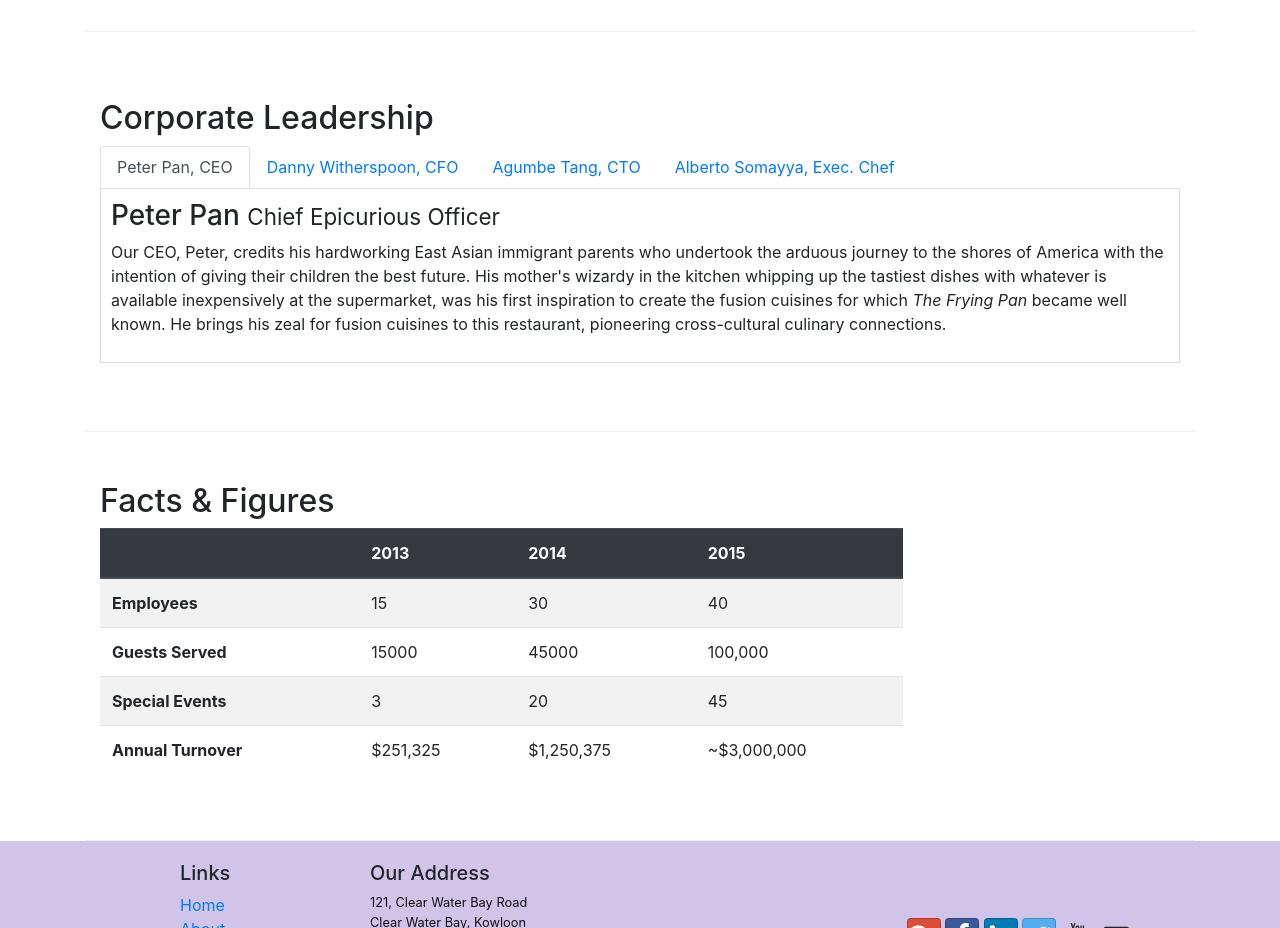
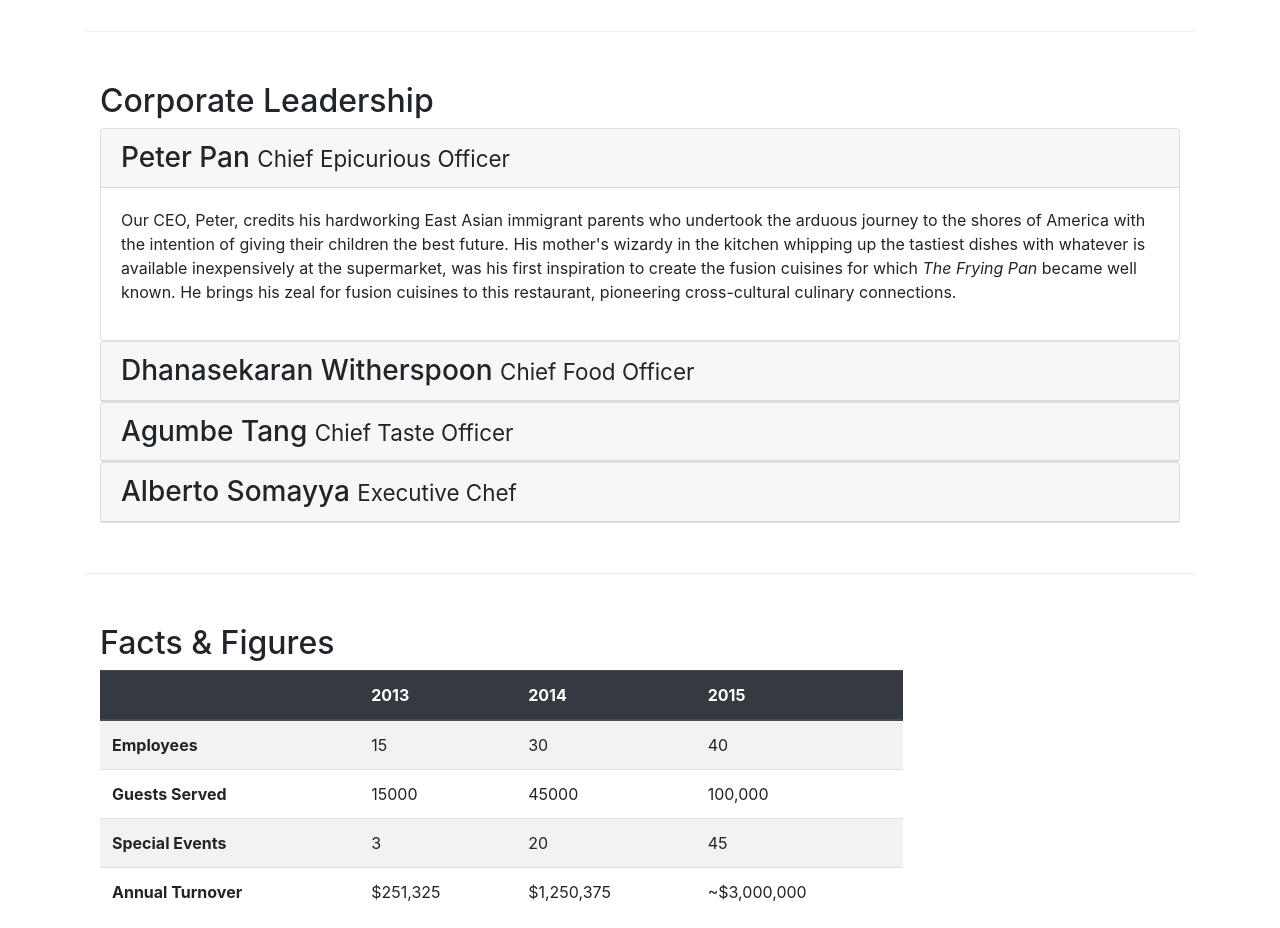
Before and after one commit to Shivam327/Con-Fusion, a website: page aboutus.html in a window 1280 px wide. Shown: the part 940-1868 px from the top of the page. Drawn offline with nearby package versions, Linux system fonts and the light colour scheme.

Commit message:
Accordion

```diff
--- a/aboutus.html
+++ b/aboutus.html
@@ -102,42 +102,62 @@
             <div class="col-12">
                 <h2>Corporate Leadership</h2>
 
-                <ul class="nav nav-tabs">
-                    <li class="nav-items">
-                        <a class="nav-link active" href="#peter" role="tab" data-toggle="tab" >Peter Pan, CEO</a>
-                    </li>
-
-                    <li class="nav-item">
-                        <a class="nav-link" href="#danny" role="tab" data-toggle="tab">Danny Witherspoon, CFO</a>
-                    </li>
-
-                    <li class="nav-item">
-                        <a class="nav-link" href="#agumbe"role="tab" data-toggle="tab">Agumbe Tang, CTO</a>
-                    </li>
-
-                    <li class="nav-item">
-                        <a class="nav-link" href="#alberto" role="tab" data-toggle="tab">Alberto Somayya, Exec. Chef</a>
-                    </li>
-                </ul>
-                <div class="tab-content">
-                    <div role="tabpanel" class="tab-pane fade show active" id="peter">
-                        <h3>Peter Pan <small>Chief Epicurious Officer</small></h3>
+                <div id="accordion">
+                    <div class="card">
+                        <div class="card-header" role="tab" id="peterhead">
+                        <h3 class="mb-0">
+                            <a data-toggle="collapse" data-target="#peter">
+                            Peter Pan <small>Chief Epicurious Officer</small>
+                            </a>
+                        </h3>
+                        </div>
+                        <div class="collapse show" id="peter" data-parent="#accordion">
+                            <div class="card-body">
                                 <p class="d-none d-sm-block">Our CEO, Peter, credits his hardworking East Asian immigrant parents who undertook the arduous journey to the shores of America with the intention of giving their children the best future. His mother's wizardy in the kitchen whipping up the tastiest dishes with whatever is available inexpensively at the supermarket, was his first inspiration to create the fusion cuisines for which <em>The Frying Pan</em> became well known. He brings his zeal for fusion cuisines to this restaurant, pioneering cross-cultural culinary connections.</p>
                             </div>
-
-                    <div role="tabpanel" class="tab-pane fade" id="danny">
-                        <h3>Dhanasekaran Witherspoon <small>Chief Food Officer</small></h3>
+                        </div>
+                    </div>
+                    <div class="card">
+                        <div class="card-header" role="tab" id="dannyhead">
+                        <h3 class="mb-0">
+                            <a class="collapsed" data-toggle="collapse" data-target="#danny">
+                            Dhanasekaran Witherspoon <small>Chief Food Officer</small>
+                            </a>
+                        </h3>
+                    </div>
+                    <div class="collapse" id="danny" data-parent="#accordion">
+                        <div class="card-body">
                             <p class="d-none d-sm-block">Our CFO, Danny, as he is affectionately referred to by his colleagues, comes from a long established family tradition in farming and produce. His experiences growing up on a farm in the Australian outback gave him great appreciation for varieties of food sources. As he puts it in his own words, <em>Everything that runs, wins, and everything that stays, pays!</em></p>
                         </div>
-
-                   <div role="tabpanel" class="tab-pane fade " id="agumbe">
-                        <h3>Agumbe Tang <small>Chief Taste Officer</small></h3>
+                    </div>
+                </div>
+                <div class="card">
+                        <div class="card-header" role="tab" id="agumbehead">
+                        <h3 class="mb-0">
+                            <a class="collapsed" data-toggle="collapse" data-target="#agumbe">
+                            Agumbe Tang <small>Chief Taste Officer</small>
+                            </a>
+                        </h3>
+                        </div>
+                    <div class="collapse" id="agumbe" data-parent="#accordion">
+                        <div class="card-body">
                             <p class="d-none d-sm-block">Blessed with the most discerning gustatory sense, Agumbe, our CTO, personally ensures that every dish that we serve meets his exacting tastes. Our chefs dread the tongue lashing that ensues if their dish does not meet his exacting standards. He lives by his motto, <em>You click only if you survive my lick.</em></p>
                         </div>
-
-                   <div role="tabpanel" class="tab-pane fade" id="alberto">
-                        <h3>Alberto Somayya <small>Executive Chef</small></h3>
+                    </div>
+                </div>
+                    <div class="card">
+                        <div class="card-header" role="tab" id="albertohead">
+                        <h3 class="mb-0">
+                            <a class="collapsed" data-toggle="collapse" data-target="#alberto">
+                                Alberto Somayya <small>Executive Chef</small>
+                            </a>
+                        </h3>
+                        </div>
+                        <div class="collapse" id="alberto" data-parent="#accordion">
+                            <div class="card-body">
                                 <p class="d-none d-sm-block">Award winning three-star Michelin chef with wide International experience having worked closely with whos-who in the culinary world, he specializes in creating mouthwatering Indo-Italian fusion experiences. He says, <em>Put together the cuisines from the two craziest cultures, and you get a winning hit! Amma Mia!</em></p>
+                            </div>
+                        </div>
                     </div>
                 </div>
             </div>
```
Lines whose indentation alone changed are shown as unchanged.
